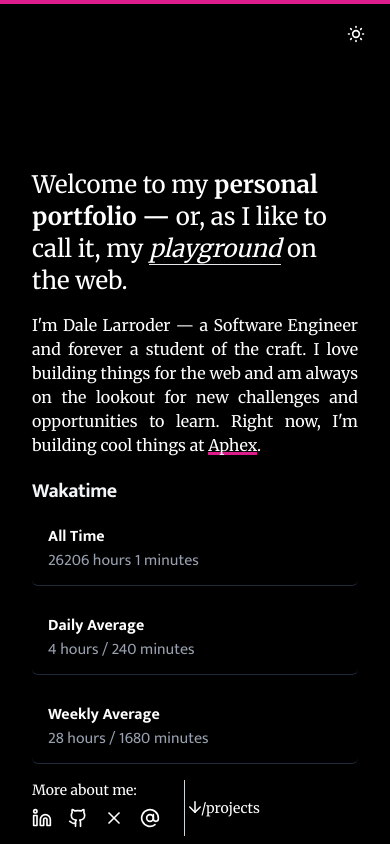
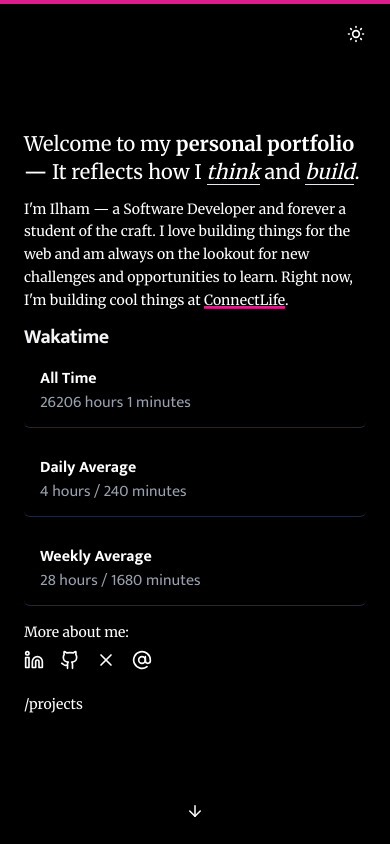
Before and after one commit to ilham-saleh/ilham-builds, a Next.js app: page / in a window 390 px wide. Shown: the top 844 px of the page. Built offline with nearby package versions, Linux system fonts and the light colour scheme.

Commit message:
refactor splash cursor and hero component to make it responsive to all screen sizes

```diff
--- a/app/components/hero/arrow-down.tsx
+++ b/app/components/hero/arrow-down.tsx
@@ -15,7 +15,7 @@ export default function ArrowDown() {
       type="button"
       aria-label="Scroll down"
       onClick={handleClick}
-      className="z-10 absolute bottom-5 left-1/2 -translate-x-1/2 cursor-pointer dark:text-white"
+      className="z-10 absolute bottom-4 sm:bottom-6 left-1/2 -translate-x-1/2 cursor-pointer dark:text-white"
     >
       <ArrowDownIcon size={18} />
     </button>
--- a/app/components/hero/hero.tsx
+++ b/app/components/hero/hero.tsx
@@ -34,54 +34,52 @@ export default function Hero() {
   const DAILY_HOURS = 4;
   const WEEKLY_HOURS = 28;
 
-  // Fixed daily and weekly totals in minutes
-  const dailyMinutes = 3 * 60 + 30; // 3 hours 30 minutes
-  const weeklyMinutes = 20 * 60 + 30; // example 20 hours 30 minutes
-
   return (
-    <main className="relative min-h-svh w-screen overflow-hidden">
+    <main className="relative z-10 min-h-svh w-screen overflow-hidden">
       <SplashCursor
-        // containerClassName="min-h-svh w-screen"
-        // usePrimaryColors={true}
-        containerClassName="absolute inset-0 pointer-events-none"
-        usePrimaryColors
+        // containerClassName="absolute inset-0 pointer-events-none"
+        usePrimaryColors={true}
       />
-
-      <div className={classNames("relative min-h-svh", merryWeather.className)}>
+      <div
+        className={classNames(
+          "relative min-h-svh flex items-center",
+          merryWeather.className
+        )}
+      >
         <ArrowDown />
 
-        <div className="absolute top-[20%] md:top-[40%] max-w-5xl flex-col space-y-4 justify-center px-8 md:px-24 lg:ml-14">
-          <h1 className="text-2xl font-medium md:mr-4 md:text-4xl">
+        <div className="w-full max-w-5xl px-6 sm:px-10 md:px-16 lg:px-24 lg:ml-14">
+          <h1 className="text-xl sm:text-2xl md:text-3xl lg:text-4xl font-medium mb-3">
             Welcome to my{" "}
-            <span className="font-bold">personal portfolio — </span> or, as I
-            like to call it, my{" "}
-            <span className="italic border-b">playground</span> on the web.
+            <span className="font-bold">personal portfolio — </span> It reflects
+            how I <span className="italic border-b">think</span> and{" "}
+            <span className="italic border-b">build</span>.{" "}
           </h1>
-          <section className="relative z-10">
-            <p className="text-base md:text-md lg:text-lg text-justify">
-              I&apos;m Dale Larroder — a Software Engineer and forever a student
-              of the craft. I love building things for the web and am always on
-              the lookout for new challenges and opportunities to learn. Right
-              now, I&apos;m building cool things at{" "}
+          <section className="relative z-10 mb-2">
+            <p className="text-sm sm:text-base lg:text-lg leading-relaxed max-w-prose">
+              I&apos;m Ilham — a Software Developer and forever a student of the
+              craft. I love building things for the web and am always on the
+              lookout for new challenges and opportunities to learn. Right now,
+              I&apos;m building cool things at{" "}
               <a
-                href="https://www.aphex.co/"
+                href="https://www.connectlife.uk/"
                 className="underline-magical"
                 target="_blank"
                 rel="noreferrer"
                 data-skip-splash-cursor
               >
-                Aphex
+                ConnectLife
               </a>
               .
             </p>
           </section>
           <h2
-            className={`text-xl font-extrabold leading-9 tracking-tight text-gray-900 dark:text-gray-100 mb-1 ${mukta.className}`}
+            className={`text-xl font-extrabold leading-9 tracking-tight text-gray-900 dark:text-gray-100 ${mukta.className}`}
           >
             Wakatime
           </h2>
           <div
-            className={`flex flex-wrap gap-4 max-w-5xl text-base md:text-md lg:text-lg ${mukta.className}`}
+            className={`flex flex-wrap gap-4 max-w-5xl text-base md:text-md lg:text-lg mb-4 ${mukta.className}`}
           >
             <StatItem title="All Time">
               <AnimatedNumber number={allTime.hours} /> hours{" "}
@@ -98,12 +96,12 @@ export default function Hero() {
               <AnimatedNumber number={hoursToMinutes(WEEKLY_HOURS)} /> minutes
             </StatItem>
           </div>
-          <section className="relative z-10 flex space-x-4 items-center text-sm">
+          <section className="relative z-10 flex flex-col sm:flex-row gap-4 sm:items-center text-sm">
             <div>
               <p>More about me: </p>
               <div className="flex -ml-2">
                 <Link
-                  href="https://www.linkedin.com/in/dale-larroder/"
+                  href="https://www.linkedin.com/in/ilham-saleh-430289218/"
                   target="_blank"
                   rel="noreferrer"
                   aria-label="linkedin"
@@ -112,7 +110,7 @@ export default function Hero() {
                   <LinkedinIcon className="h-9 w-9" />
                 </Link>
                 <Link
-                  href="https://github.com/dlarroder"
+                  href="https://github.com/ilham-saleh"
                   target="_blank"
                   rel="noreferrer"
                   aria-label="github"
@@ -121,7 +119,7 @@ export default function Hero() {
                   <GithubIcon className="h-9 w-9" />
                 </Link>
                 <Link
-                  href="https://x.com/dalelarroder"
+                  href="https://x.com/"
                   target="_blank"
                   rel="noreferrer"
                   aria-label="twitter"
@@ -130,7 +128,7 @@ export default function Hero() {
                   <XIcon className="h-9 w-9" />
                 </Link>
                 <Link
-                  href="mailto:hi@dalelarroder.com"
+                  href="mailto:ilham2saleh@gmail.com"
                   aria-label="email"
                   rel="noreferrer"
                   data-skip-splash-cursor
@@ -139,7 +137,7 @@ export default function Hero() {
                 </Link>
               </div>
             </div>
-            <div className="h-14 border-l border-gray-300" />
+            <div className="hidden sm:block h-14 border-l border-gray-300" />
             <div
               className="flex flex-wrap space-x-3 space-y-1"
               data-skip-splash-cursor
@@ -152,6 +150,7 @@ export default function Hero() {
           </section>
         </div>
       </div>
+      {/* </SplashCursor> */}
     </main>
   );
 }
--- a/app/components/splash-cursor.tsx
+++ b/app/components/splash-cursor.tsx
@@ -33,6 +33,12 @@ const SplashCursor: React.FC<SplashCursorProps> = ({
     const canvas = canvasRef.current;
     const container = containerRef.current;
     if (!canvas || !container) return;
+
+    const prefersReducedMotion = window.matchMedia(
+      "(prefers-reduced-motion: reduce)"
+    ).matches;
+
+    if (prefersReducedMotion) return;
 
     const ctx = canvas.getContext("2d");
     if (!ctx) return;
```
